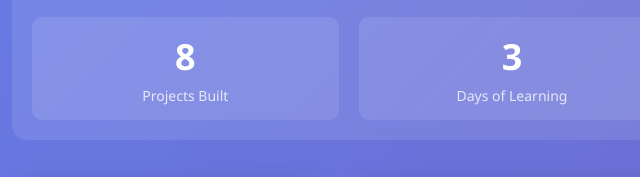
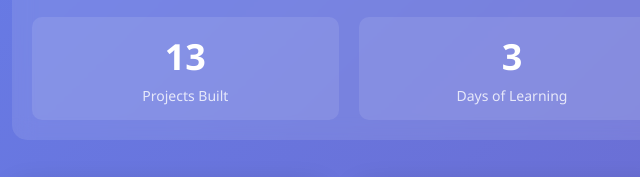
Before and after one commit to mairakhancontact-sudo/javascript-projects, a plain HTML site: page index.html in a window 1280 px wide. Shown: the part 248-425 px from the top of the page, 128-768 px from the left. Drawn offline with Linux system fonts and the light colour scheme.

Commit message:
Update index.html

```diff
--- a/index.html
+++ b/index.html
@@ -184,7 +184,7 @@ body {
             <h2> My Learning Journey</h2>
             <div class="stats-grid">
                 <div class="stat-item">
-                    <div class="stat-number">8</div>
+                    <div class="stat-number">13</div>
                     <div class="stat-label">Projects Built</div>
                 </div>
                 <div class="stat-item">
```
